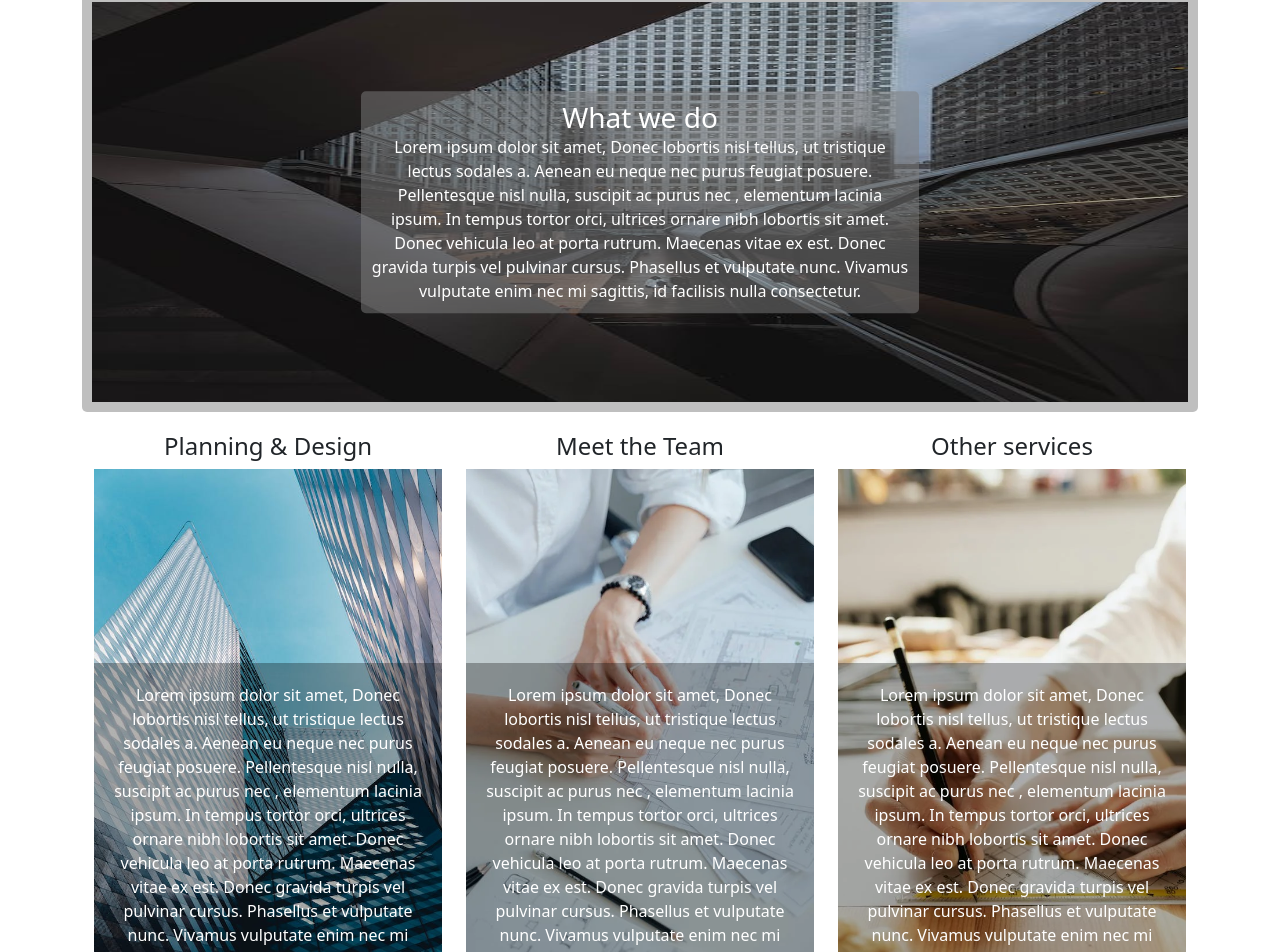
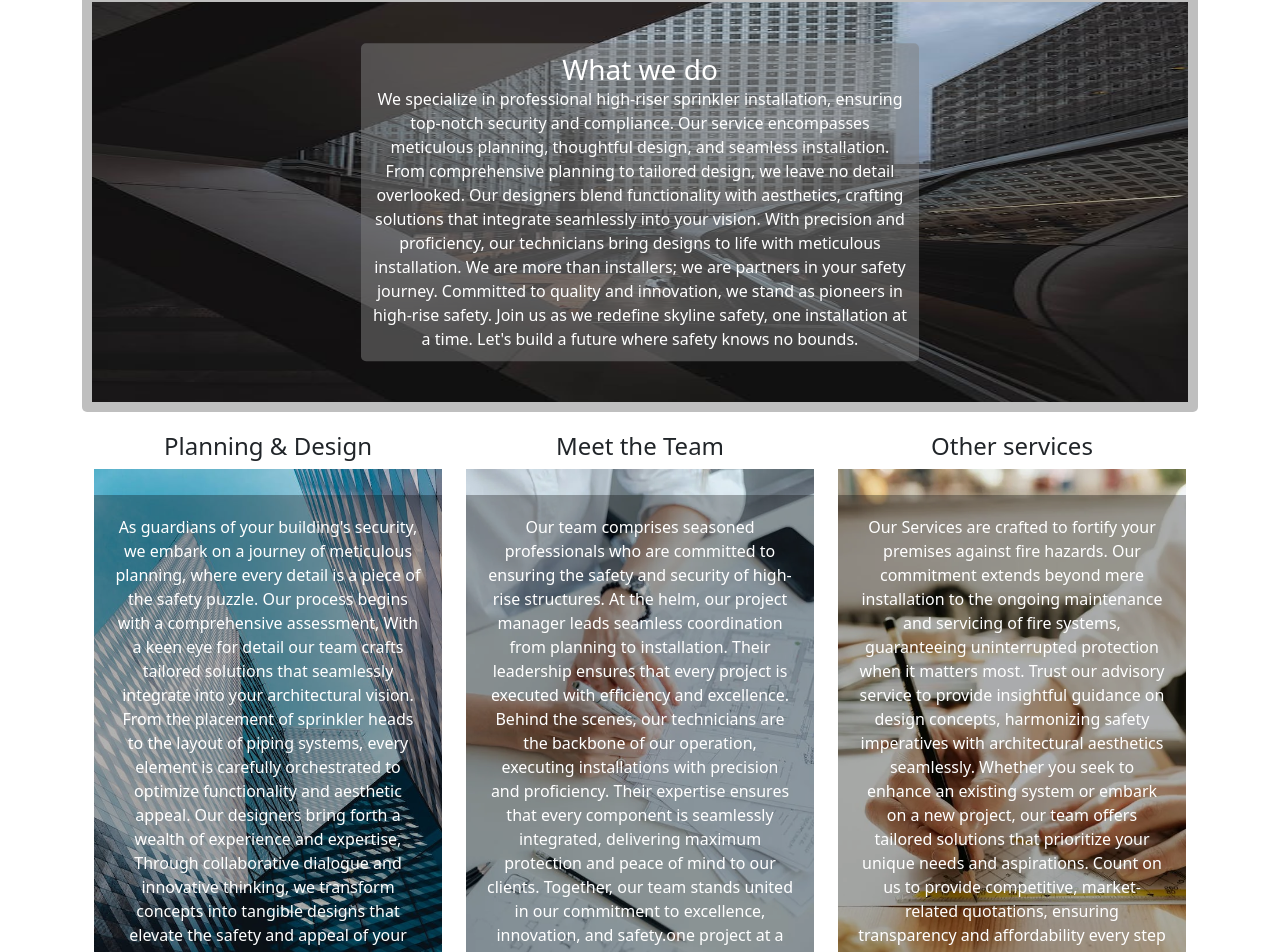
Before and after one commit to dkzanz1/The-Aldgate-Project-main, a React (Create React App) app: page / in a window 1280 px wide. Shown: the part 1457-2409 px from the top of the page. Built offline with nearby package versions, Linux system fonts and the light colour scheme.

Commit message:
added real text to ipsum

```diff
--- a/src/components/Aboutussection.js
+++ b/src/components/Aboutussection.js
@@ -1,6 +1,6 @@
 import React from "react";
 import { Row,Col,Image } from 'react-bootstrap';
-import TextMaker from '../components/lorem-ipsum';
+// import TextMaker from '../components/lorem-ipsum';
 import '../styles/About.css';
 
 
@@ -8,7 +8,7 @@ function AboutUs() {
     return<>
 
           <Row >
-              <Col>
+              <Col xs={12} md={12} >
                 <h2 className="text-center">About Us</h2>
                 <div className=" position-relative text-center text-background">
                     <Image src="../images/building-in-london.jpeg"
@@ -18,9 +18,15 @@ function AboutUs() {
                     width="100%"
                     />
                     <div className="position-absolute top-50 start-50 translate-middle" style = {{ color: 'white' }} >
-                      <div className="text-background">
+                      <div xs={12} md={12} className="text-center text-background">
                         <h3>What we do</h3>
-                        <TextMaker />
+                        <p>We specialize in professional high-riser sprinkler installation,
+                         ensuring top-notch security and compliance. Our service encompasses meticulous planning,
+                          thoughtful design, and seamless installation. From comprehensive planning to tailored design,
+                           we leave no detail overlooked.
+                         Our designers blend functionality with aesthetics, crafting solutions that integrate seamlessly into your vision. With precision and proficiency, our technicians bring designs to life with meticulous installation. We are more than installers; we are partners in your safety journey. Committed to quality and innovation,
+                          we stand as pioneers in high-rise safety. Join us as we redefine skyline safety, one installation at a time.
+                           Let's build a future where safety knows no bounds.</p>
                       </div>
                     </div>
                 </div>
--- a/src/components/DoubleSection.jsx
+++ b/src/components/DoubleSection.jsx
@@ -1,6 +1,6 @@
 import React from "react";
 import { Container, Row, Col  } from 'react-bootstrap';
-import TextMaker from "./lorem-ipsum";
+// import TextMaker from "./lorem-ipsum";
 import "../styles/doublesection.css";
 import teamImage from "./pexels-photo-1106476.jpeg";
 import designImage from "./pexels-photo-5292195.webp";
@@ -22,7 +22,18 @@ const  DoubleSection = () => {
                         className="App-picture"
                         alt="" />
                     <div className="text-overlay">
-                        <TextMaker />
+                        <p>
+                        As guardians of your building's security,
+                        we embark on a journey of meticulous planning,
+                        where every detail is a piece of the safety puzzle.
+                        Our process begins with a comprehensive assessment,
+                        With a keen eye for detail
+                        our team crafts tailored solutions that seamlessly integrate into your architectural vision.
+                        From the placement of sprinkler heads to the layout of piping systems,
+                         every element is carefully orchestrated to optimize functionality and aesthetic appeal.
+                        Our designers bring forth a wealth of experience and expertise,
+                        Through collaborative dialogue and innovative thinking,
+                        we transform concepts into tangible designs that elevate the safety and appeal of your high-rise structure.</p>
                     </div>
                 </div>
             </Col>
@@ -38,7 +49,13 @@ const  DoubleSection = () => {
                         alt="" />
 
                     <div className="text-overlay">
-                        <TextMaker />
+                       <p>  Our team comprises seasoned professionals who are committed to ensuring the safety and security of high-rise structures.
+
+At the helm, our project manager leads  seamless coordination from planning to installation.
+Their leadership ensures that every project is executed with efficiency and excellence.
+Behind the scenes, our technicians are the backbone of our operation, executing installations with precision and proficiency. Their expertise ensures that every component is seamlessly integrated,
+ delivering maximum protection and peace of mind to our clients.
+Together, our team stands united in our commitment to excellence, innovation, and safety.one project at a time.</p>
                     </div>
                 </div>
             </Col>
@@ -53,7 +70,15 @@ const  DoubleSection = () => {
                         alt="" />
 
                     <div className="text-overlay">
-                        <TextMaker />
+                      <p>Our Services are crafted to fortify your premises against fire hazards.
+                         Our commitment extends beyond mere installation to the ongoing maintenance and servicing of fire systems,
+                          guaranteeing uninterrupted protection when it matters most.
+                           Trust our advisory service to provide insightful guidance on design concepts,
+                            harmonizing safety imperatives with architectural aesthetics seamlessly.
+                             Whether you seek to enhance an existing system or embark on a new project,
+                              our team offers tailored solutions that prioritize your unique needs and aspirations.
+                               Count on us to provide competitive, market-related quotations,
+                                ensuring transparency and affordability every step of the way.</p>
                     </div>
                 </div>
             </Col>
```
